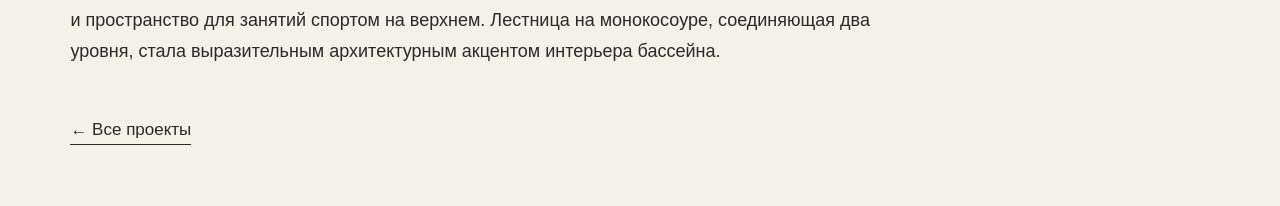
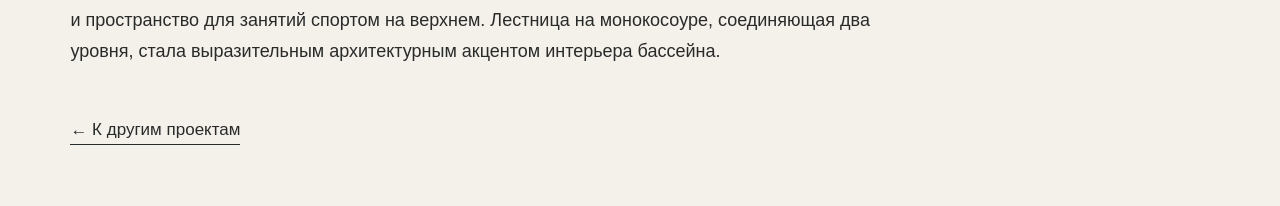
Before and after one commit to To4-ka/design-deco-site, a plain HTML site: page house-1000.html in a window 1280 px wide. Shown: the part 866-1072 px from the top of the page. Drawn offline with Linux system fonts and the light colour scheme.

Commit message:
Update back-link text in house-1000.html

```diff
--- a/house-1000.html
+++ b/house-1000.html
@@ -28,5 +28,5 @@ h2{letter-spacing:.012em;line-height:1.19}
 <body data-cms-project="house-1000">
 <a class="skip" href="#main">Перейти к содержанию</a>
 <header class="wrap top"><a class="brand" href="#main">Татьяна Черепахина<span class="subbrand">Архитектор-дизайнер</span></a><nav aria-label="Навигация" class="nav"><a href="#projects">Проекты</a><a href="#approach">Подход</a><a href="#about">Обо мне</a><a href="#services">Сотрудничество</a><a href="index.html#contact">Контакты</a></nav></header>
-<main id="main"><section class="wrap page-intro"><div class="eyebrow">Загородный дом, 1000 м²</div><h1>Реконструкция и комплексное развитие жилой среды</h1><p class="case-text">Реконструкция существующего дома, проектирование зимнего сада и беседки, интерьер, комплектация и авторский надзор.</p><a class="back-link" href="index.html#projects">← Все проекты</a></section><section class="wrap gallery"><img alt="house-1000 — визуализация 1" loading="lazy" src="assets/house-1000-01.jpg"/><img alt="house-1000 — визуализация 2" loading="lazy" src="assets/house-1000-02.jpg"/><img alt="house-1000 — визуализация 3" loading="lazy" src="assets/house-1000-03.jpg"/><img alt="house-1000 — визуализация 4" loading="lazy" src="assets/house-1000-04.jpg"/><img alt="house-1000 — визуализация 5" loading="lazy" src="assets/house-1000-05.jpg"/><img alt="house-1000 — визуализация 6" loading="lazy" src="assets/house-1000-06.jpg"/><img alt="house-1000 — визуализация 7" loading="lazy" src="assets/house-1000-07.jpg"/><img alt="house-1000 — визуализация 8" loading="lazy" src="assets/house-1000-08.jpg"/></section></main><footer class="wrap footer"><span>© Татьяна Черепахина · Архитектор-дизайнер</span><p><a href="https://t.me/design_d_eco">Обсудить проект в Telegram</a></p></footer>
+<main id="main"><section class="wrap page-intro"><div class="eyebrow">Загородный дом, 1000 м²</div><h1>Реконструкция и комплексное развитие жилой среды</h1><p class="case-text">Реконструкция существующего дома, проектирование зимнего сада и беседки, интерьер, комплектация и авторский надзор.</p><a class="back-link" href="index.html#projects">← К другим проектам</a></section><section class="wrap gallery"><img alt="house-1000 — визуализация 1" loading="lazy" src="assets/house-1000-01.jpg"/><img alt="house-1000 — визуализация 2" loading="lazy" src="assets/house-1000-02.jpg"/><img alt="house-1000 — визуализация 3" loading="lazy" src="assets/house-1000-03.jpg"/><img alt="house-1000 — визуализация 4" loading="lazy" src="assets/house-1000-04.jpg"/><img alt="house-1000 — визуализация 5" loading="lazy" src="assets/house-1000-05.jpg"/><img alt="house-1000 — визуализация 6" loading="lazy" src="assets/house-1000-06.jpg"/><img alt="house-1000 — визуализация 7" loading="lazy" src="assets/house-1000-07.jpg"/><img alt="house-1000 — визуализация 8" loading="lazy" src="assets/house-1000-08.jpg"/></section></main><footer class="wrap footer"><span>© Татьяна Черепахина · Архитектор-дизайнер</span><p><a href="https://t.me/design_d_eco">Обсудить проект в Telegram</a></p></footer>
 <script defer="True" src="js/editor-content.js"></script></body></html>
```
